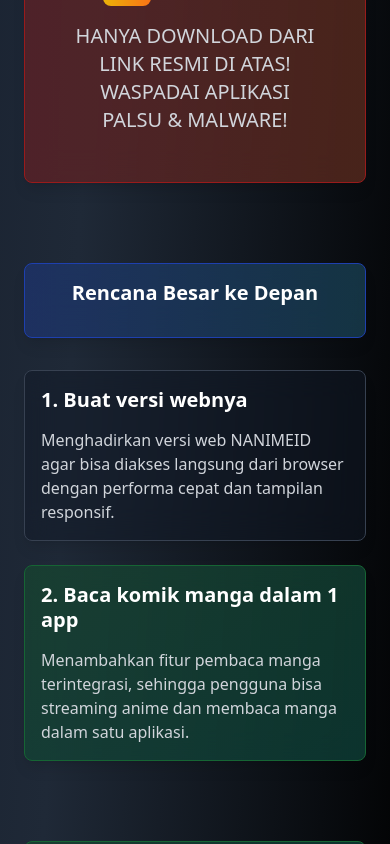
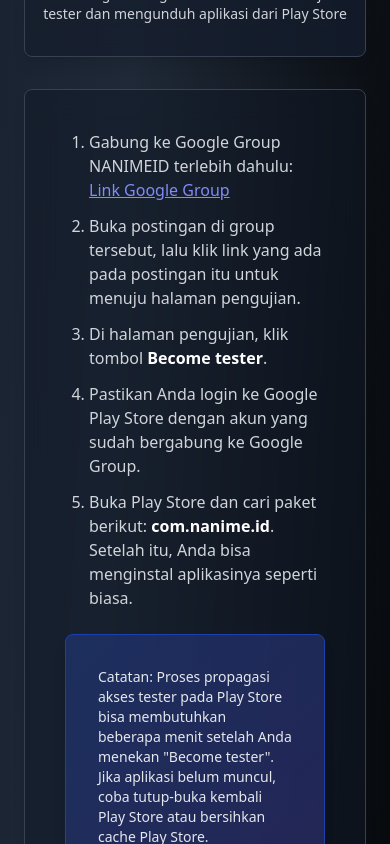
Before and after one commit to MahesaRadithyaPriady/main-nanimeid-web, a Next.js app: page / in a window 390 px wide. Shown: the part 4980-5824 px from the top of the page. Built offline with nearby package versions, Linux system fonts and the light colour scheme.

Commit message:
add tester section playstore

```diff
--- a/src/pages/index.js
+++ b/src/pages/index.js
@@ -229,6 +229,9 @@
             </Button>
             <Button asChild variant="default" size="sm">
               <a href="#download">Download</a>
+            </Button>
+            <Button asChild variant="outline" size="sm">
+              <a href="#playstore">Play Store</a>
             </Button>
             <Button asChild variant="modern" size="sm">
               <a href="#community">Komunitas</a>
@@ -524,6 +527,59 @@
         </Card>
       </section>
 
+      {/* Play Store Tester Guide */}
+      <section id="playstore" className="max-w-6xl mx-auto mb-20">
+        <Card className="bg-gradient-to-r from-gray-900/50 to-slate-900/50 border-gray-700 backdrop-blur-lg mb-8">
+          <CardHeader>
+            <CardTitle className="text-3xl md:text-4xl text-white text-center">Cara Download via Play Store (Tester)</CardTitle>
+            <CardDescription className="text-center">Ikuti langkah-langkah berikut untuk menjadi tester dan mengunduh aplikasi dari Play Store</CardDescription>
+          </CardHeader>
+        </Card>
+
+        <Card className="bg-gray-900/50 border-gray-700 backdrop-blur-lg">
+          <CardContent className="p-6 text-gray-300">
+            <ol className="list-decimal pl-6 space-y-3">
+              <li>
+                Gabung ke Google Group NANIMEID terlebih dahulu:
+                {" "}
+                <a
+                  href="https://groups.google.com/g/nanimeid/c/gpnoSoo8Ko4/m/oF2QO96fAgAJ"
+                  target="_blank"
+                  rel="noopener noreferrer"
+                  className="text-indigo-400 underline hover:text-indigo-300"
+                >
+                  Link Google Group
+                </a>
+              </li>
+              <li>
+                Buka postingan di group tersebut, lalu klik link yang ada pada postingan itu untuk menuju halaman pengujian.
+              </li>
+              <li>
+                Di halaman pengujian, klik tombol <span className="text-white font-semibold">Become tester</span>.
+              </li>
+              <li>
+                Pastikan Anda login ke Google Play Store dengan akun yang sudah bergabung ke Google Group.
+              </li>
+              <li>
+                Buka Play Store dan cari paket berikut: <span className="text-white font-semibold">com.nanime.id</span>.
+                Setelah itu, Anda bisa menginstal aplikasinya seperti biasa.
+              </li>
+            </ol>
+
+            <div className="mt-6">
+              <Card className="bg-gradient-to-br from-blue-900/50 to-indigo-900/50 border-blue-800">
+                <CardContent className="p-4">
+                  <p className="text-sm text-gray-200">
+                    Catatan: Proses propagasi akses tester pada Play Store bisa membutuhkan beberapa menit setelah Anda menekan "Become tester".
+                    Jika aplikasi belum muncul, coba tutup-buka kembali Play Store atau bersihkan cache Play Store.
+                  </p>
+                </CardContent>
+              </Card>
+            </div>
+          </CardContent>
+        </Card>
+      </section>
+
       {/* Warning Section */}
       <section className="mb-20 w-full max-w-4xl mx-auto">
         <Card className="bg-gradient-to-r from-red-900/50 to-orange-900/50 border-red-800 backdrop-blur-lg">
```
